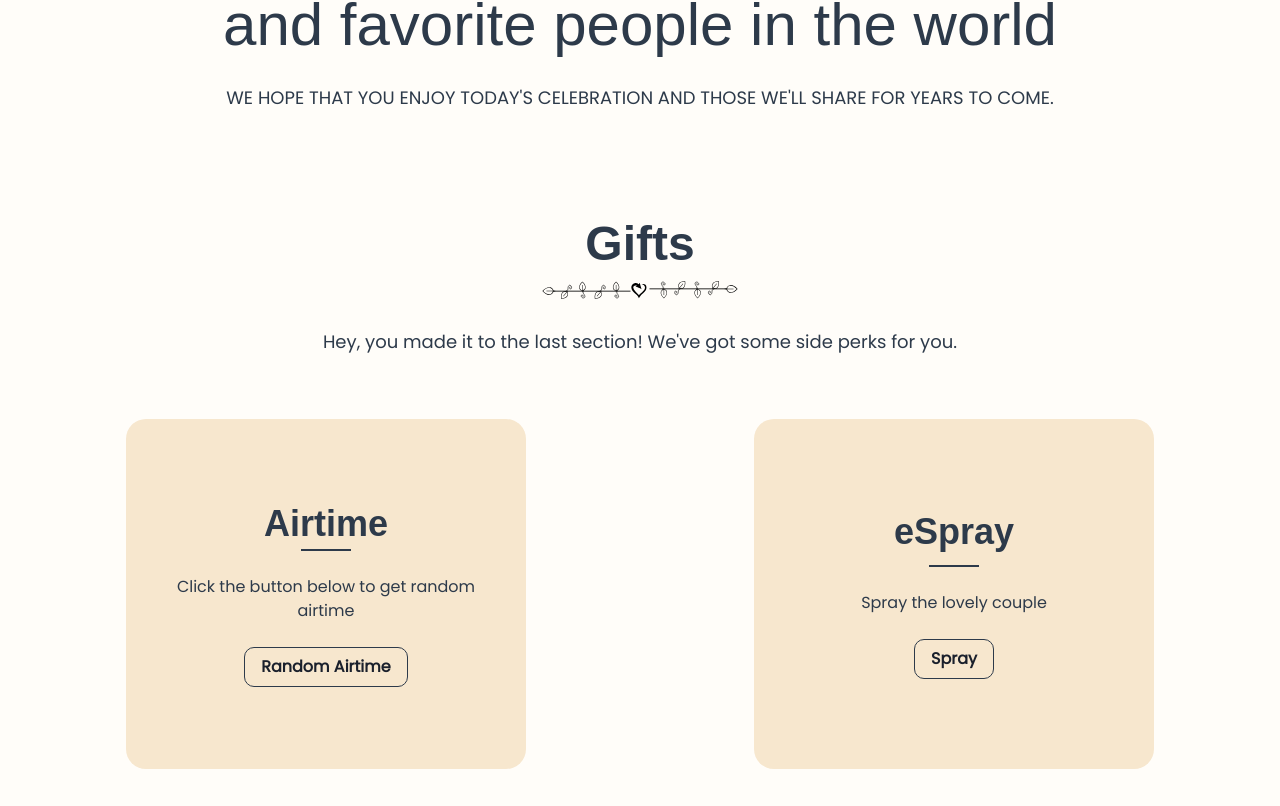
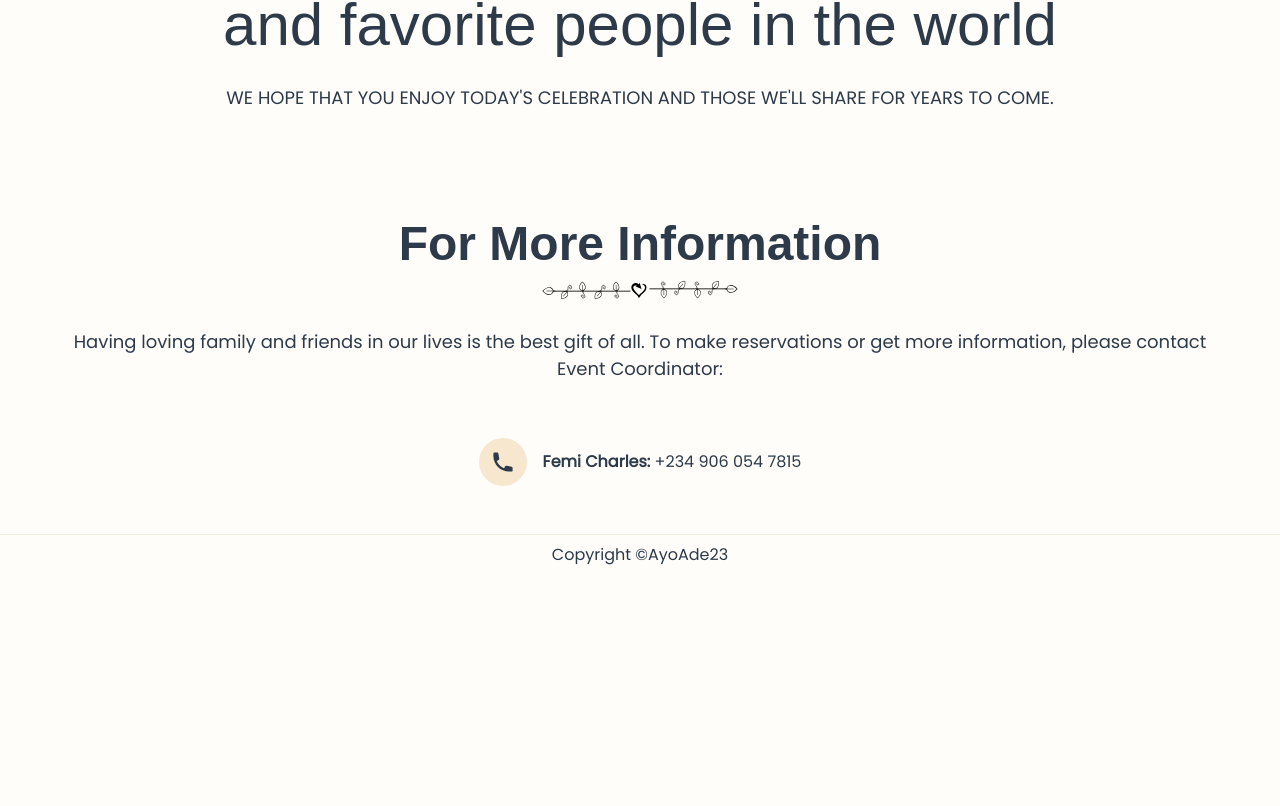
Before and after one commit to Meekunn/weddingsite, a Next.js app: page / in a window 1280 px wide. Shown: the part 5674-6480 px from the top of the page. After the commit the page ends 6249 px from the top, so only its background shows below. Built offline with nearby package versions, Linux system fonts and the light colour scheme; a web font is replaced by a local one.

Commit message:
fixes and hiding gift for now

```diff
--- a/src/app/page.tsx
+++ b/src/app/page.tsx
@@ -16,7 +16,7 @@ export default function Home() {
 			<Proposal />
 			<OrderOfProgram />
 			{/* <Details /> */}
-			<Gifts />
+			{/* <Gifts /> */}
 			<Contact />
 			<Footer />
 		</>
--- a/src/components/Gifts/index.tsx
+++ b/src/components/Gifts/index.tsx
@@ -1,9 +1,23 @@
+"use client"
 import { Stack, Flex, Heading, Image, Text, Box, Button, useDisclosure } from "@chakra-ui/react";
 import flowerPattern from "../../assets/design.svg";
 import FormModal from "@components/formModal";
+import { Goodies } from "@prisma/client";
+import { useEffect, useState } from "react";
 
 const Gifts = () => {
 	const { isOpen, onOpen, onClose } = useDisclosure();
+	const [goodies, setGoodies] = useState<Goodies[]>([]);
+	const [selectedGoodie, setSelectedGoodie] = useState<Goodies | null>(null);
+
+	useEffect(() => {
+		const getGoodies = async () => {
+			const goodiesPackets: {data: Goodies[]} = await fetch("/api/goodies").then((res) => res.json());
+			console.log({ goodiesPackets, 'goodiesPackets.data': goodiesPackets.data });
+			setGoodies([...goodiesPackets.data]);
+		};
+		getGoodies();
+	}, [])
 
 	return (
 		<Stack p={6} gap={4}>
@@ -19,7 +33,10 @@ const Gifts = () => {
 				</Text>
 			</Flex>
 			<Flex direction={{ base: "column", md: "row" }} justify="space-around" align="center" gap={6}>
+				{
+					goodies.map((goodie) => (
 						<Flex
+							key={goodie.id}
 							bg={"brand.100"}
 							direction={"column"}
 							gap={6}
@@ -31,10 +48,12 @@ const Gifts = () => {
 							borderRadius={"20px"}
 						>
 							<Flex direction={"column"} align={"center"} gap={1}>
-						<Heading as={"h3"}>Airtime</Heading>
+								<Heading as={"h3"}>Airtime for {goodie.quantity}</Heading>
 								<Box h={"2px"} w="50px" bgColor={"#2d3a4a"} />
 							</Flex>
-					<Text textAlign="center">Click the button below to get random airtime</Text>
+							<Text textAlign="center"> Random Aitime for {goodie.quantity} people </Text>
+							<br />
+							<Text textAlign="center">Click the button below to get yours</Text>
 							<Button
 								transition="0.2s all ease-in-out"
 								border={1}
@@ -47,45 +66,22 @@ const Gifts = () => {
 									bg: "#2d3a4a",
 									color: "whiteAlpha.900",
 								}}
-						onClick={onOpen}
+								onClick={() => {
+									setSelectedGoodie(goodie);
+									onOpen()
+								}}
 							>
 								Random Airtime
 							</Button>
 						</Flex>
-				<Flex
-					bg={"brand.100"}
-					direction={"column"}
-					gap={6}
-					align={"center"}
-					w={{ base: "80%", md: "40%", lg: "400px" }}
-					h="350px"
-					p={6}
-					justify="center"
-					borderRadius={"20px"}
-				>
-					<Flex direction={"column"} align={"center"} gap={3}>
-						<Heading as={"h3"}>eSpray</Heading>
-						<Box h={"2px"} w="50px" bgColor={"#2d3a4a"} />
+					))
+				}
 			</Flex>
-					<Text textAlign={"center"}>Spray the lovely couple</Text>
-					<Button
-						transition="0.2s all ease-in-out"
-						border={1}
-						borderStyle={"solid"}
-						borderColor={"#2d3a4a"}
-						borderRadius={"10px"}
-						bg="transparent"
-						p={4}
-						_hover={{
-							bg: "#2d3a4a",
-							color: "whiteAlpha.900",
-						}}
-					>
-						Spray
-					</Button>
-				</Flex>
-			</Flex>
-			<FormModal {...{ isOpen, onClose, onOpen }} />
+			{
+				selectedGoodie && (
+					<FormModal {...{ isOpen, onClose, selectedGoodie }} />
+				)
+			}
 		</Stack>
 	);
 };
--- a/src/components/OrderOfProgram/index.tsx
+++ b/src/components/OrderOfProgram/index.tsx
@@ -2,6 +2,7 @@ import { Stack, Flex, Heading, Image, Icon, Box, Text } from "@chakra-ui/react";
 import { BsBookmarkHeartFill } from "react-icons/bs";
 import flowerPattern from "../../assets/design.svg";
 import flower3 from "../../assets/flower3.png";
+import resizeList from '@assets/resized_list.png'
 import "./order_of_program.scss";
 import programmes from "./programmes";
 
@@ -24,7 +25,6 @@ const OrderOfProgram = () => {
                     {programmes.map((programme, index) => (
                         <Flex
                             key={index}
-                            className="program_list"
                             position="relative"
                             borderLeft={1}
                             borderLeftColor={"brand.100"}
@@ -33,6 +33,15 @@ const OrderOfProgram = () => {
                             gap={3}
                             px={8}
                             py={2}
+							sx={{
+								_before: {
+									content: `url(${resizeList.src})`,
+									height: "30px",
+									position: "absolute",
+									left: "-15px",
+									width: "30px",
+								}
+							}}
                         >
                             <Text fontSize={"lg"}>{programme}</Text>
                         </Flex>
--- a/src/components/formModal.tsx
+++ b/src/components/formModal.tsx
@@ -1,29 +1,54 @@
 "use client";
-import { Button, Drawer, DrawerOverlay, DrawerContent, DrawerHeader, DrawerBody, FormControl, FormLabel, Input, Stack, FormHelperText } from "@chakra-ui/react"
-// import { yupResolver } from '@hookform/resolvers/yup';
+import { Button, Drawer, DrawerOverlay, DrawerContent, DrawerHeader, DrawerBody, FormControl, FormLabel, Input, Stack, FormHelperText, FormErrorMessage } from "@chakra-ui/react"
+import { zodResolver } from '@hookform/resolvers/zod';
+import { Goodies } from "@prisma/client";
 import { useForm } from 'react-hook-form';
+import { z } from 'zod'
 
-interface IFormFields {
-	name: string;
-	phone: string;
-}
+const airtimeFormSchema = z.object({
+	name: z.string().min(3, 'Name must contain at least 3 characters').max(30, 'Name must contain at most 30 characters').regex(/^[a-zA-Z]+$/, { message: 'Name must be letters only' }),
+	phone: z.string().min(10, 'Phone number must contain at least 10 characters').max(11, 'Phone number must contain at most 11 characters').regex(/^[0-9]+$/, { message: 'Phone number must be numbers only' })
+}).required()
 
 interface IFormModalProps {
 	isOpen: boolean;
-	onOpen: () => void;
 	onClose: () => void;
+	selectedGoodie: Goodies;
 }
 
-const FormModal = ({ isOpen, onClose, onOpen }: IFormModalProps) => {
+const removePhoneLeadingZero = (phone: string) => {
+	if (phone.startsWith('0')) {
+		return phone.substring(1)
+	}
+	return phone
+}
+
+type AirtimeForm = z.infer<typeof airtimeFormSchema>
+
+const FormModal = ({ isOpen, onClose, selectedGoodie }: IFormModalProps) => {
 
   const {
     register,
     handleSubmit,
     watch,
     formState: { errors }
-  } = useForm<IFormFields>({
-    // resolver: yupResolver(emailCheckerShema)
+  } = useForm<AirtimeForm>({
+    resolver: zodResolver(airtimeFormSchema)
   });
+
+  const onSubmit = async (data: AirtimeForm) => {
+	const response = await fetch(`/api/goodies/${selectedGoodie.id}`, {
+		method: 'PATCH',
+		headers: {
+			'Content-Type': 'application/json'
+		},
+		body: JSON.stringify({
+			...data,
+			phoneNumber: `+234${removePhoneLeadingZero(data.phone)}`
+		})
+	}).then(res => res.json()).catch(err => console.log(err))
+	console.log({response, data})
+  }
 
 	return (
 		<Drawer placement="bottom" onClose={onClose} isOpen={isOpen} >
@@ -31,14 +56,16 @@ const FormModal = ({ isOpen, onClose, onOpen }: IFormModalProps) => {
 			<DrawerContent  h="60vh" borderRadius="10px 10px 0 0">
 				<DrawerHeader borderBottomWidth='1px'>Receiving Phone Number</DrawerHeader>
 				<DrawerBody>
-				<Stack spacing="24px" as="form" h="100%" pb={8}>
-					<FormControl>
+				<Stack spacing="24px" as="form" h="100%" pb={8} onSubmit={handleSubmit(onSubmit)}>
+					<FormControl isInvalid={!!errors.name?.message} >
 						<FormLabel>Name</FormLabel>
 						<Input min={3} max={30} {...register('name')} />
+						<FormErrorMessage>{errors.name?.message}</FormErrorMessage>
 					</FormControl>
-					<FormControl>
+					<FormControl isInvalid={!!errors.phone?.message} >
 						<FormLabel>Phone</FormLabel>
 						<Input min={10} max={11} placeholder="07031234567" {...register('phone')} />
+						<FormErrorMessage>{errors.phone?.message}</FormErrorMessage>
 						<FormHelperText color="grey" fontSize="xs">Be sure this is the correct phone number you want the airtime to be sent to.</FormHelperText>
 					</FormControl>
 					<Button mt="auto !important" type="submit" colorScheme="green">Submit</Button>
```
Lines whose indentation alone changed are shown as unchanged.
